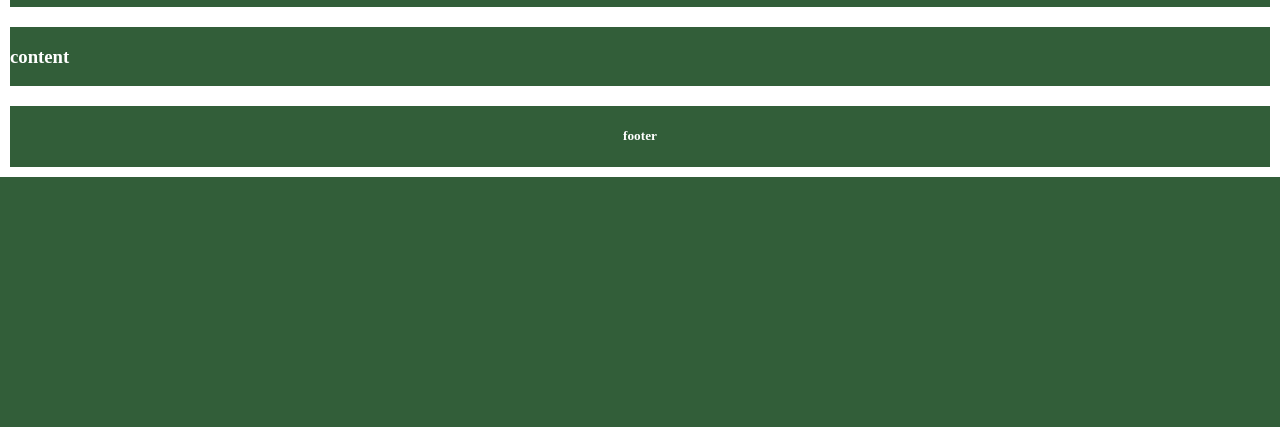
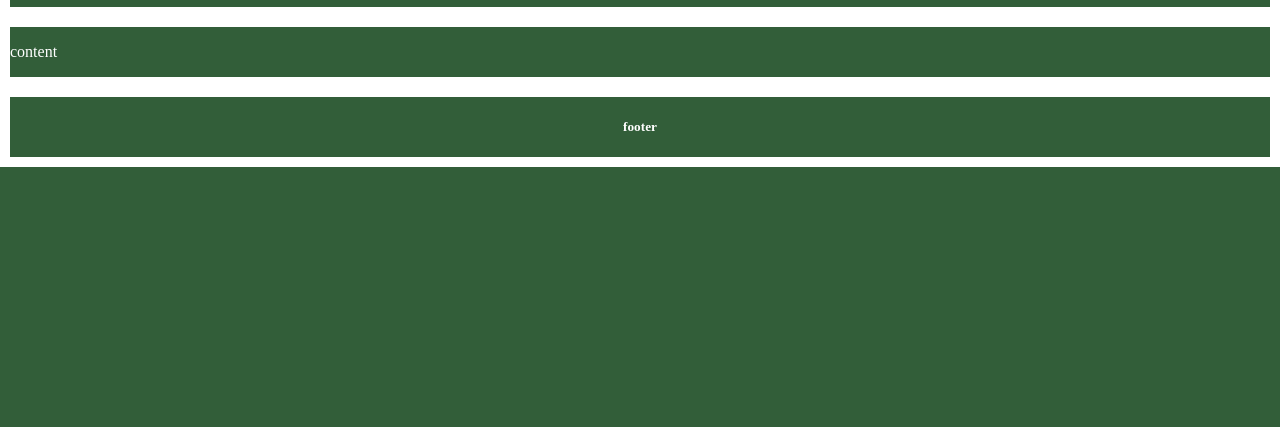
Before and after one commit to gh7573/-gh7573-.github.io, a plain HTML site: page docs/index.html in a window 1280 px wide. Shown: the part 373-800 px from the top of the page. Drawn offline with Linux system fonts and the light colour scheme.

Commit message:
Update index.html

```diff
--- a/docs/index.html
+++ b/docs/index.html
@@ -27,7 +27,7 @@
       </header>
    </div>
    <div>
-      <h3>content</h3>
+      <p>content</p>
    </div>
    <div>
       <footer>
```
